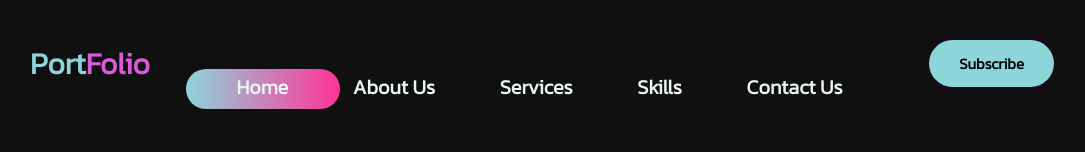
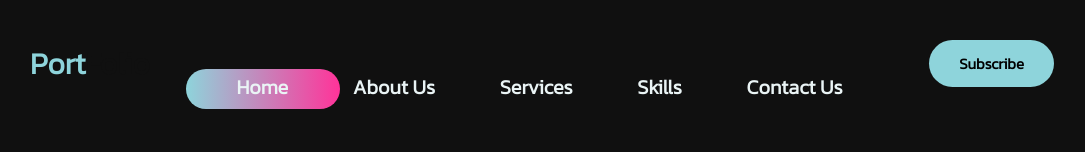
Before and after one commit to oziidrix/portfolio, a plain HTML site: page index.html in a window 1280 px wide. Shown: the top 152 px of the page, without its empty margins (98-1183 px from the left). Drawn offline with Linux system fonts and the light colour scheme.

Commit message:
Update index.css

```diff
--- a/index.css
+++ b/index.css
@@ -17,7 +17,7 @@ h2 {
 }
 
 h2 span {
-  color: rgb(221, 90, 221);
+  color:  #101010;
 }
 
 nav {
```
